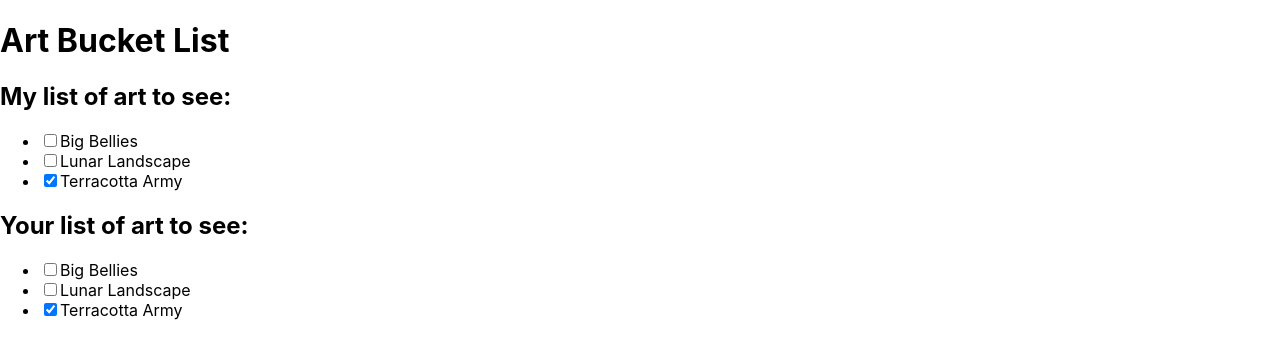
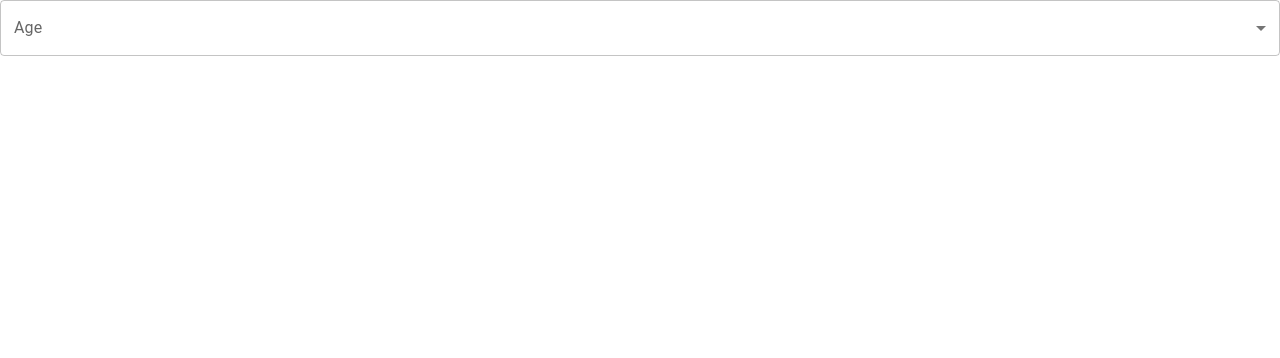
Before and after one commit to hninhnin0929/react-mui-testing, a React (Create React App) app: page / in a window 1280 px wide. Shown: the top 358 px of the page. Built offline with nearby package versions, Linux system fonts and the light colour scheme.

Commit message:
mui basic select

```diff
--- a/src/App.js
+++ b/src/App.js
@@ -26,6 +26,7 @@
 import ArrUpdate from './state-components/updating-obj-arr/ArrUpdate';
 import ArrUpdate1 from './state-components/updating-obj-arr/ArrUpdate1';
 import BucketList from './state-components/updating-obj-arr/BucketList';
+import BasicSelect from './mui-components/BasicSelect';
 
 
 function App() {
@@ -59,7 +60,8 @@
     // <InputForm2 />
     // <ArrUpdate/>
     // <ArrUpdate1/>
-    <BucketList/>
+    // <BucketList/>
+    <BasicSelect/>
   );
 }
 
--- /dev/null
+++ b/src/mui-components/BasicSelect.js
@@ -0,0 +1,30 @@
+import * as React from 'react';
+import { Box, InputLabel, MenuItem, FormControl, Select } from '@mui/material';
+
+
+export default function BasicSelect(){
+
+    const [age, setAge] = React.useState('');
+
+    const handleChange = (event) => {
+        setAge(event.target.value);
+    };
+    return(
+        <Box sx={{ minWidth: 120 }}>
+            <FormControl fullWidth>
+                <InputLabel id="demo-simple-select-label">Age</InputLabel>
+                <Select
+                    labelId='demo-simple-select-label'
+                    id="demo-simple-select-label"
+                    value={age}
+                    label="Age"
+                    onChange={handleChange}
+                >
+                    <MenuItem value={10}>Ten</MenuItem>
+                    <MenuItem value={20}>Twenty</MenuItem>
+                    <MenuItem value={30}>Thirty</MenuItem>
+                </Select>
+            </FormControl>
+        </Box>
+    );
+}
```
